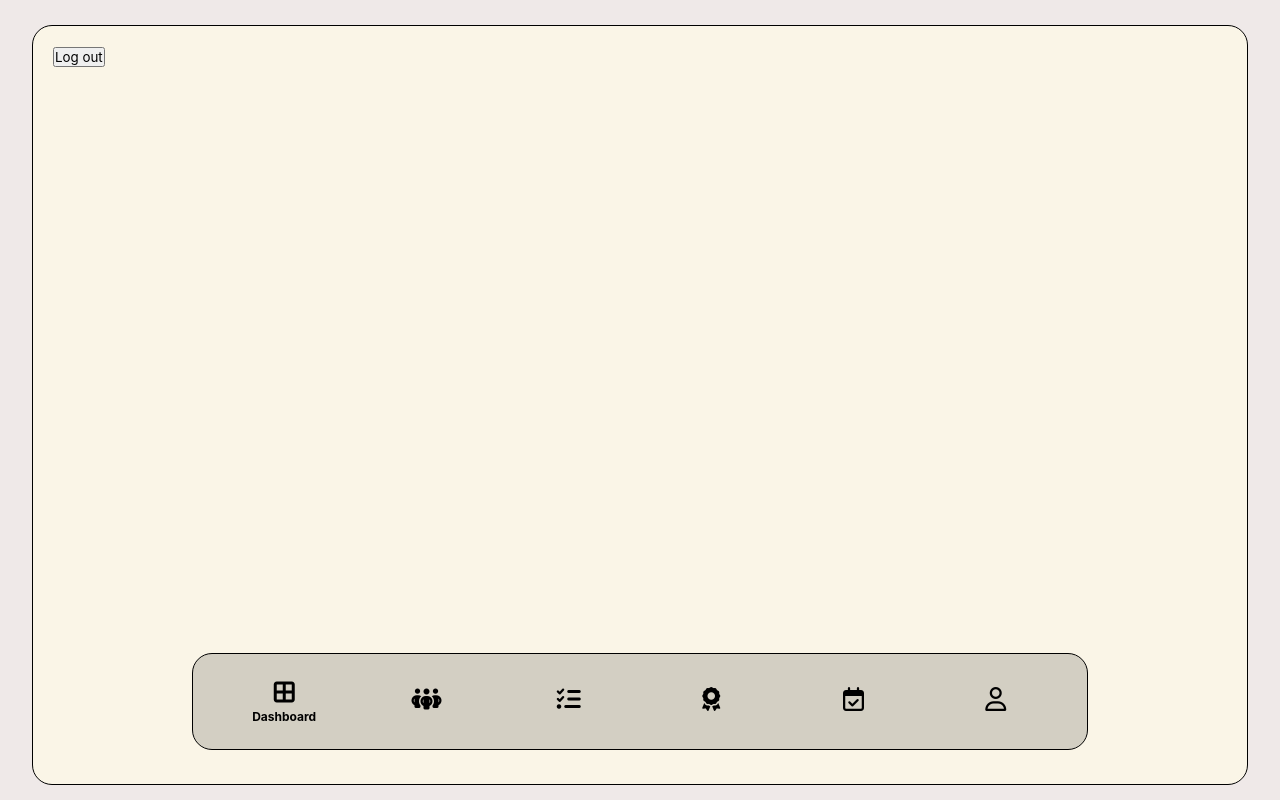
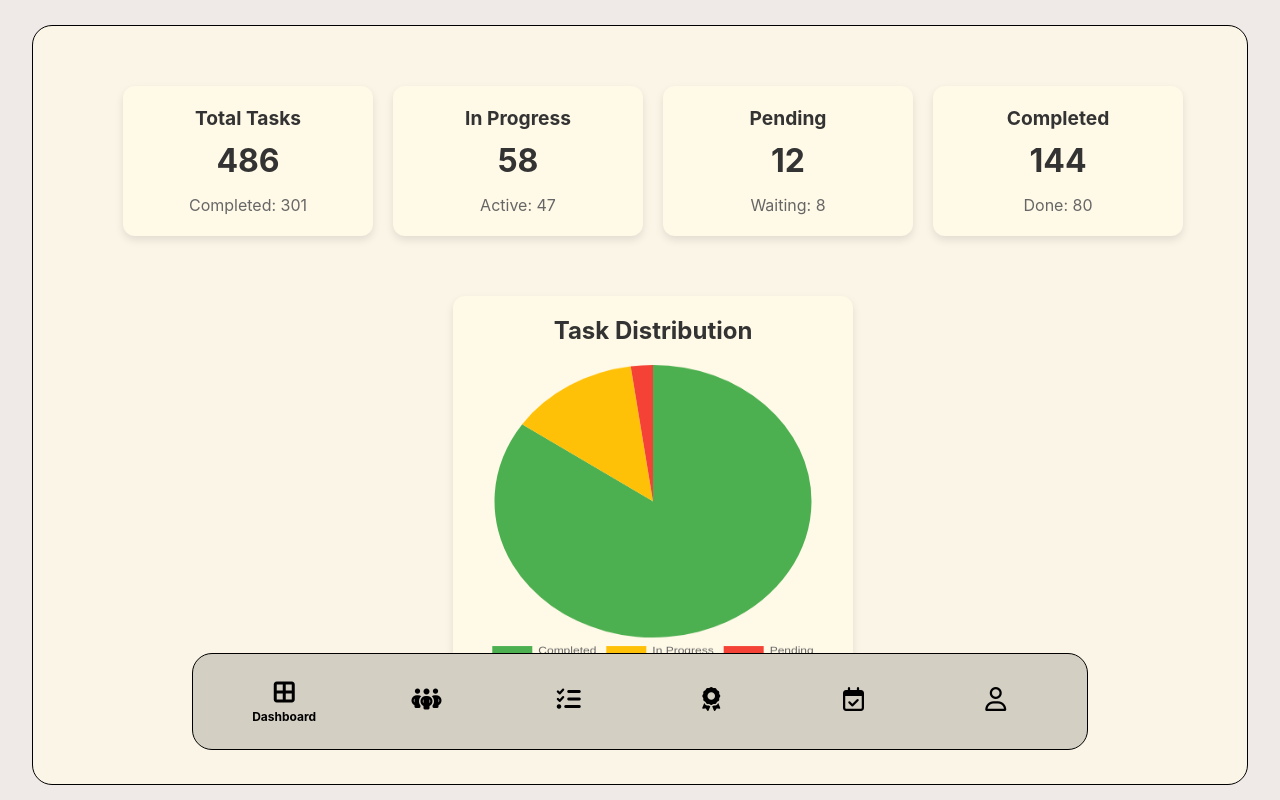
Before and after one commit to combo666/KaajAsse, a PHP site: page /src/dashboard/dashboard.php in a window 1280 px wide. Run offline with PHP 8.4, Linux system fonts and the light colour scheme; the visitor is signed in with stand-in values (Sample User, id 1).

Commit message:
dashboard

```diff
--- a/src/dashboard/dashboard.php
+++ b/src/dashboard/dashboard.php
@@ -1,67 +1,166 @@
 <?php
+session_start();
 include '../../examples/includes/header.php';
-// include '../../conf/database/db_connect.php';
-session_start();
+include('../../examples/includes/navbar.php');
 
 if (!isset($_SESSION['uname'])) {
-    die("Access denied. Please log in.");
-}
-// echo $_SESSION['project_name'];
-
-if ($_SERVER['REQUEST_METHOD'] === 'GET') {
-if (isset($_GET['action']) && $_GET['action'] === 'select_project') {
-    // Handle project selection
-echo 'req recieved';
-
-    if (isset($_GET['project_name'], $_GET['project_owner'], $_GET['project_id'])) {
-        // Save project details to session
-        $_SESSION['project_name'] = $_GET['project_name'];
-        $_SESSION['project_owner'] = $_GET['project_owner'];
-        $_SESSION['project_id'] = $_GET['project_id'];
-
-        // Redirect to the dashboard with a success status
-        header("Location: ../dashboard/dashboard.php");
-        exit();
-    } else {
-        // Handle missing parameters
-        echo json_encode(["status" => "error", "message" => "Required project details are missing."]);
-        exit();
-    }
-}
-
-}
-
-
-
-
-?>
-
-<?php
-
-if(isset($_POST['logout'])){
-session_unset();
-session_destroy();
-
-// echo "hey";
-
-
-if(isset($_SESSION['uname'])){
-    echo $_SESSION['uname'];
-}else{
-    header("Location: ../../index.php");
+    header('Location: ../login/login_reg.php');
     exit();
-
-}
-
 }
 ?>
 
-<form method = "POST" class="butn">
+<div class="main-container">
+    <div class="card-container">
+        <div class="card">
+            <h4>Total Tasks</h4>
+            <div class="card-content">
+                <h2>486</h2>
+                <p>Completed: 301</p>
+            </div>
+        </div>
 
-<button type="submit" name="logout">Log out</button>
+        <div class="card">
+            <h4>In Progress</h4>
+            <div class="card-content">
+                <h2>58</h2>
+                <p>Active: 47</p>
+            </div>
+        </div>
 
-</form>
+        <div class="card">
+            <h4>Pending</h4>
+            <div class="card-content">
+                <h2>12</h2>
+                <p>Waiting: 8</p>
+            </div>
+        </div>
+
+        <div class="card">
+            <h4>Completed</h4>
+            <div class="card-content">
+                <h2>144</h2>
+                <p>Done: 80</p>
+            </div>
+        </div>
+    </div>
+
+    <div class="pie-chart-container">
+        <h2>Task Distribution</h2>
+        <canvas id="taskPieChart"></canvas>
+    </div>
+</div>
+
+<script src="https://cdn.jsdelivr.net/npm/chart.js"></script>
+<script>
+const ctx = document.getElementById('taskPieChart').getContext('2d');
+const taskPieChart = new Chart(ctx, {
+    type: 'pie',
+    data: {
+        labels: ['Completed', 'In Progress', 'Pending'],
+        datasets: [{
+            data: [301, 47, 8],
+            backgroundColor: ['#4CAF50', '#FFC107', '#F44336'],
+            borderWidth: 0
+        }]
+    },
+    options: {
+        responsive: true,
+        maintainAspectRatio: false,
+        plugins: {
+            legend: {
+                position: 'bottom'
+            }
+        }
+    }
+});
+</script>
 
 
-<?php include '../../examples/includes/navbar.php'; ?>
+<style>
+.main-container {
+    width: 1200px;
+    margin: 0 auto;
+    padding: 20px;
+    display: flex;
+    flex-direction: column;
+    align-items: center;
+}
+
+.card-container {
+    width: 100%;
+    display: flex;
+    flex-wrap: wrap;
+    gap: 20px;
+    justify-content: center;
+    padding: 20px;
+}
+
+.card {
+    width: 250px;
+    height: 150px;
+    background: #FFF9E7;
+    border-radius: 12px;
+    box-shadow: 0 4px 8px rgba(0,0,0,0.1);
+    padding: 20px;
+    text-align: center;
+    transition: transform 0.2s ease;
+}
+
+.card:hover {
+    transform: translateY(-5px);
+    box-shadow: 0 6px 12px rgba(0,0,0,0.2);
+}
+
+.card h4 {
+    color: #333;
+    font-size: 1.2em;
+    margin-bottom: 15px;
+}
+
+.card-content {
+    display: flex;
+    flex-direction: column;
+    justify-content: center;
+    height: calc(100% - 50px);
+}
+
+.card h2 {
+    font-size: 2em;
+    color: #333;
+    margin: 10px 0;
+}
+
+.card p {
+    color: #666;
+    font-size: 1em;
+    margin: 5px 0;
+}
+
+.pie-chart-container {
+    width: 400px;
+    margin: 40px auto;
+    padding: 20px;
+    background: #FFF9E7;
+    border-radius: 12px;
+    box-shadow: 0 4px 8px rgba(0,0,0,0.1);
+    text-align: center;
+}
+
+.pie-chart-container h2 {
+    color: #333;
+    margin-bottom: 20px;
+}
+
+#taskPieChart {
+    max-width: 100%;
+    height: 300px !important;
+}
+
+@media (max-width: 1200px) {
+    .main-container {
+        width: 95%;
+    }
+}
+</style>
+
 <?php include '../../examples/includes/footer.php'; ?>
```
Also changed, not shown: assets/css/dashboard.css (added, +93 -0 lines).
